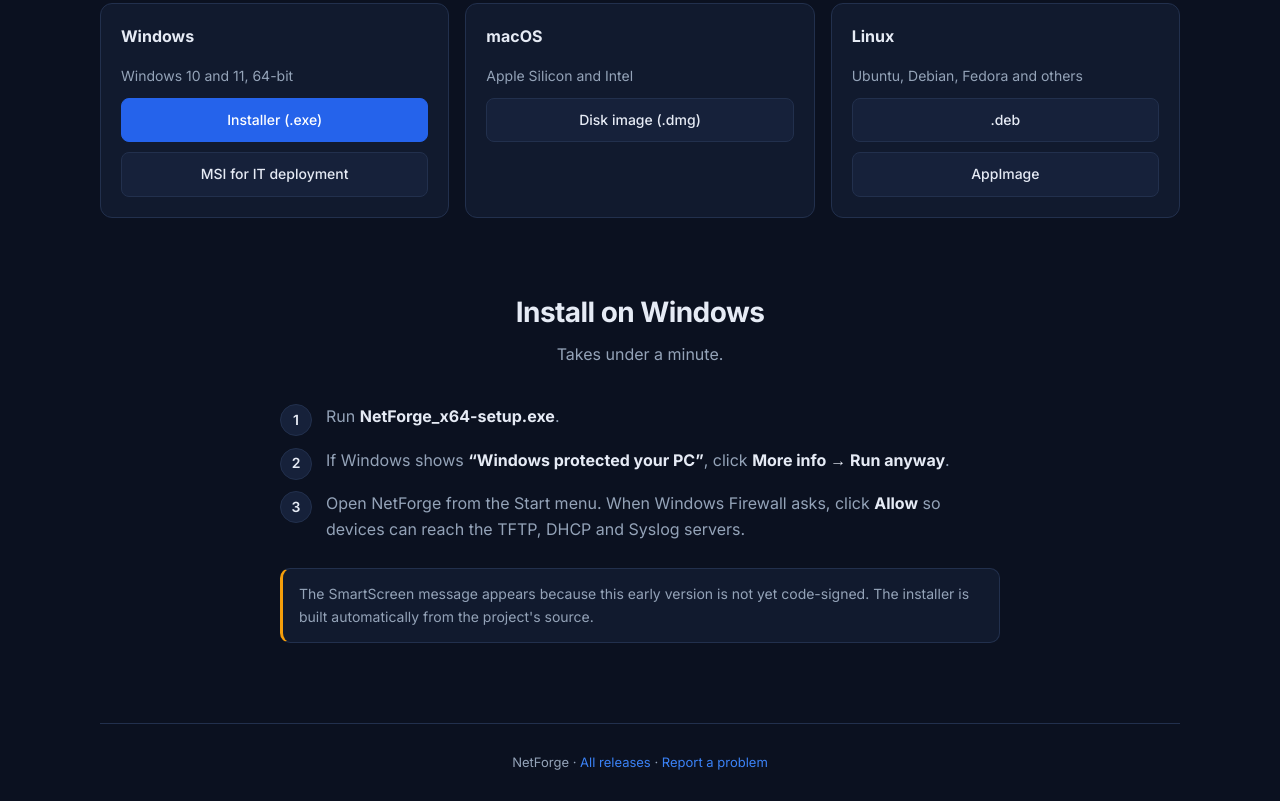
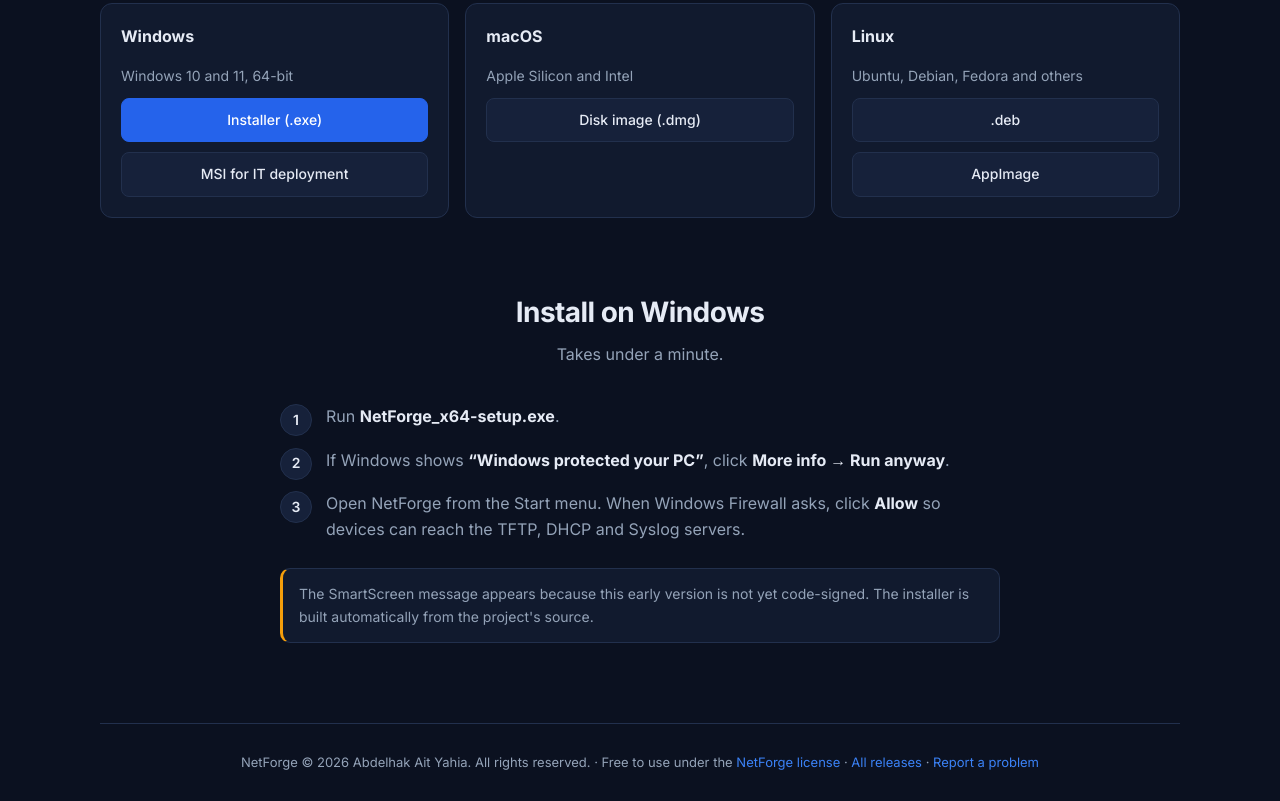
Before and after one commit to hakocds12/NetForge-download, a plain HTML site: page index.html in a window 1280 px wide. Shown: the part 1973-2774 px from the top of the page. Drawn offline with Linux system fonts and the light colour scheme; no server answers.

Commit message:
Copyright notice and license
Co-Authored-By: Claude Opus 5.5 <noreply@anthropic.com>
Claude-Session: https://claude.ai/code/session_013Xq5uAyXLwWbY95EBAf8pH

```diff
--- a/index.html
+++ b/index.html
@@ -4,6 +4,7 @@
 <meta charset="utf-8">
 <meta name="viewport" content="width=device-width, initial-scale=1">
 <title>NetForge · TFTP, Syslog, DHCP and Terminal in one app</title>
+<meta name="author" content="Abdelhak Ait Yahia">
 <meta name="description" content="NetForge is a free desktop tool for network engineers: TFTP server and client, DHCP server, Syslog server, and SSH / Telnet / Serial terminal in one modern window.">
 <link rel="icon" href="assets/netforge.svg">
 <link rel="preconnect" href="https://fonts.googleapis.com">
@@ -119,7 +120,7 @@
     <div class="note">The SmartScreen message appears because this early version is not yet code-signed. The installer is built automatically from the project's source.</div>
   </section>
 
-  <footer>NetForge · <a href="https://github.com/hakocds12/NetForge-download/releases">All releases</a> · <a href="https://github.com/hakocds12/NetForge-download/issues">Report a problem</a></footer>
+  <footer>NetForge © 2026 Abdelhak Ait Yahia. All rights reserved. · Free to use under the <a href="LICENSE.txt">NetForge license</a> · <a href="https://github.com/hakocds12/NetForge-download/releases">All releases</a> · <a href="https://github.com/hakocds12/NetForge-download/issues">Report a problem</a></footer>
 </div>
 
 <script>
```
Also changed, not shown: LICENSE.txt (added), 1 other file.
